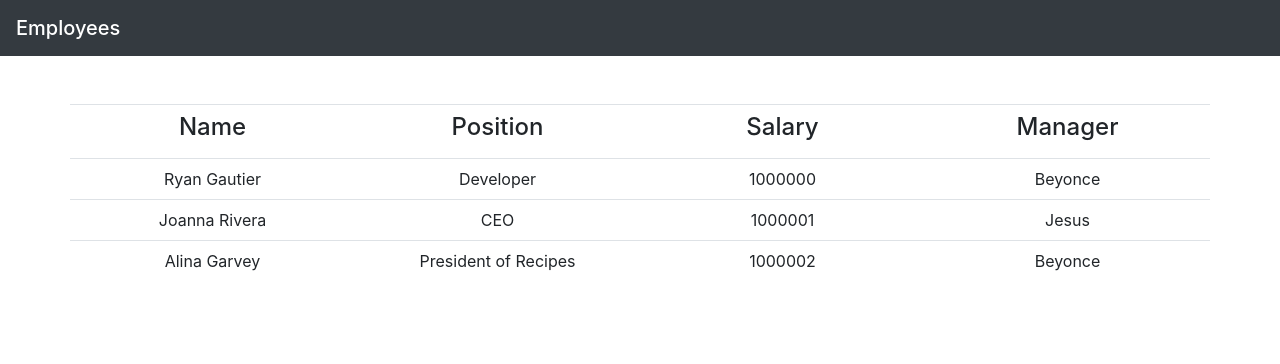
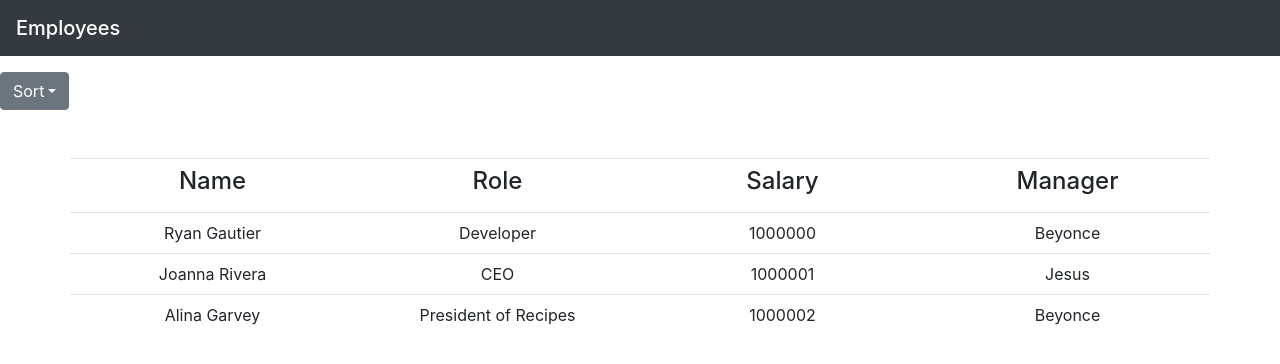
Before and after one commit to ryangautier1/EmployeeDirectory, a React (Create React App) app: page / in a window 1280 px wide. Shown: the top 364 px of the page. Built offline with nearby package versions, Linux system fonts and the light colour scheme.

Commit message:
add sort functions to dropdown

```diff
--- a/public/index.html
+++ b/public/index.html
@@ -24,6 +24,10 @@
       Learn how to configure a non-root public URL by running `npm run build`.
     -->
     <link rel="stylesheet" href="https://stackpath.bootstrapcdn.com/bootstrap/4.4.1/css/bootstrap.min.css" integrity="sha384-Vkoo8x4CGsO3+Hhxv8T/Q5PaXtkKtu6ug5TOeNV6gBiFeWPGFN9MuhOf23Q9Ifjh" crossorigin="anonymous">
+    <script src="https://kit.fontawesome.com/7a56207d34.js" crossorigin="anonymous"></script>
+    <script src="https://code.jquery.com/jquery-3.2.1.slim.min.js" integrity="sha384-KJ3o2DKtIkvYIK3UENzmM7KCkRr/rE9/Qpg6aAZGJwFDMVNA/GpGFF93hXpG5KkN" crossorigin="anonymous"></script>
+    <script src="https://cdnjs.cloudflare.com/ajax/libs/popper.js/1.12.9/umd/popper.min.js" integrity="sha384-ApNbgh9B+Y1QKtv3Rn7W3mgPxhU9K/ScQsAP7hUibX39j7fakFPskvXusvfa0b4Q" crossorigin="anonymous"></script>
+    <script src="https://maxcdn.bootstrapcdn.com/bootstrap/4.0.0/js/bootstrap.min.js" integrity="sha384-JZR6Spejh4U02d8jOt6vLEHfe/JQGiRRSQQxSfFWpi1MquVdAyjUar5+76PVCmYl" crossorigin="anonymous"></script>
     <title>React App</title>
   </head>
   <body>
--- a/src/App.js
+++ b/src/App.js
@@ -1,16 +1,8 @@
 import React, { Component } from 'react';
 import Employees from './components/Employees';
-import Navbar from './components/Navbar';
+import Header from './components/Header';
 import employeedata from "./employeedata.json";
-// import sortItems from "./sort.js"
 
-// const salary = [];
-// employeedata.forEach(element => {
-//   salary.push(element.salary);
-// });
-
-
-// const order = sortItems.sortNumDec(salary);
 
 class App extends Component {
   state = {
@@ -18,6 +10,21 @@ class App extends Component {
   };
 
   // takes array of words to sort by, updates state with sorted employeedata
+  sortAlphInc = (data) => {
+    let dataUnsorted = data.map(item => item);
+    let dataSorted = data;
+    dataSorted.sort();
+    let order=[];
+    data.forEach(item => {
+      order.push(dataUnsorted.indexOf(item));
+    });
+    const newdata = order.map(item => {
+      return this.state.employeedata[item];
+    })
+
+    return this.setState({ employeedata: newdata });
+  }
+
   sortAlphDec = (data) => {
     let dataUnsorted = data.map(item => item);
     let dataSorted = data;
@@ -26,18 +33,12 @@ class App extends Component {
     data.forEach(item => {
       order.push(dataUnsorted.indexOf(item));
     });
-    console.log("order: " + order);
     const newdata = order.map(item => {
       return this.state.employeedata[item];
     })
-    console.log(newdata);
-    return this.setState({ employeedata: newdata });
+
+    return this.setState({ employeedata: newdata.reverse() });
   }
-
-  // sortAlphInc = (data) => {
-  //   let order = this.sortAlphDec(data);
-  //   return order.reverse();
-  // }
 
   // sortNumDec = (data) => {
   //   let numsUnsorted= data;
@@ -59,7 +60,7 @@ class App extends Component {
   render() {
     return (
       <div>
-        <Navbar />
+        <Header data={this.state.employeedata} sortAlphDec={this.sortAlphDec}/>
         <Employees data={this.state.employeedata} sortAlphDec={this.sortAlphDec} />
       </div>
     );
--- a/src/components/Employees.js
+++ b/src/components/Employees.js
@@ -29,7 +29,7 @@ function Employees(props) {
     <div className="mt-5 container">
       <div className="row py-2 border-top">
         <h4 className="col-3 text-center" id="name" onClick={() => {props.sortAlphDec(props.data.map(item => item.name))}}>Name</h4>
-        <h4 className="col-3 text-center" id="position" onClick={() => {props.sortAlphDec(props.data.map(item => item.role))}}>Position</h4>
+        <h4 className="col-3 text-center" id="position" onClick={() => {props.sortAlphDec(props.data.map(item => item.role))}}>Role</h4>
         <h4 className="col-3 text-center" id="salary">Salary</h4>
         <h4 className="col-3 text-center" id="manager">Manager</h4>
       </div>
--- /dev/null
+++ b/src/components/Header.js
@@ -0,0 +1,36 @@
+import React from "react";
+
+const dropdownStyle = {
+  margintop: 50
+}
+
+function Header(props) {
+  return (
+    <header>
+      <nav className="navbar navbar-dark bg-dark">
+        <span className="navbar-brand mb-0 h1">Employees</span>
+      </nav>
+
+      <div className="dropdown mt-3" style={dropdownStyle}>
+        <button className="btn btn-secondary dropdown-toggle" type="button" id="dropdownMenuButton" data-toggle="dropdown" aria-haspopup="true" aria-expanded="false">
+          Sort
+        </button>
+        <div className="dropdown-menu" aria-labelledby="dropdownMenuButton">
+          <a className="dropdown-item" onClick={() => props.sortAlphInc(props.data.map(item => item.name))}>Name <i className="fas fa-arrow-up"></i></a>
+          <a className="dropdown-item" onClick={() => props.sortAlphDec(props.data.map(item => item.name))}>Name <i className="fas fa-arrow-down"></i></a>
+          <a className="dropdown-item" onClick={() => props.sortAlphInc(props.data.map(item => item.role))}>Role <i className="fas fa-arrow-up"></i></a>
+          <a className="dropdown-item" onClick={() => props.sortAlphDec(props.data.map(item => item.role))}>Role <i className="fas fa-arrow-down"></i></a>
+          <a className="dropdown-item" onClick={() => props.sortNumInc(props.data.map(item => item.salary))}>Salary <i className="fas fa-arrow-up"></i></a>
+          <a className="dropdown-item" onClick={() => props.sortNumDec(props.data.map(item => item.salary))}>Salary <i className="fas fa-arrow-down"></i></a>
+          <a className="dropdown-item" onClick={() => props.sortAlphInc(props.data.map(item => item.manager))}>Manager <i className="fas fa-arrow-up"></i></a>
+          <a className="dropdown-item" onClick={() => props.sortAlphDec(props.data.map(item => item.manager))}>Manager <i className="fas fa-arrow-down"></i></a>
+        </div>
+      </div>
+
+
+    </header>
+  );
+}
+
+
+export default Header;
--- a/src/components/Navbar.js
+++ /dev/null
@@ -1,11 +0,0 @@
-import React from "react";
-
-function Navbar() {
-  return (
-    <nav className="navbar navbar-dark bg-dark">
-      <span className="navbar-brand mb-0 h1">Employees</span>
-    </nav>
-  );
-}
-
-export default Navbar;
```
Also changed, not shown: src/components/EmployeeRow.js (+4 -4 lines).
